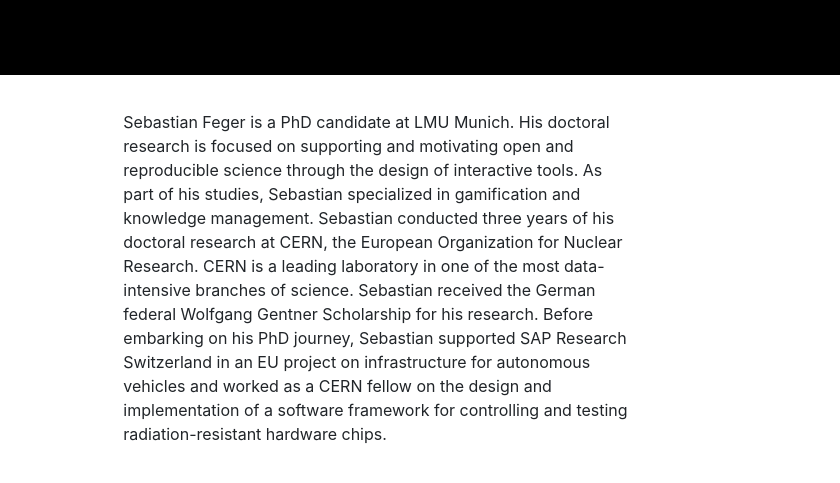
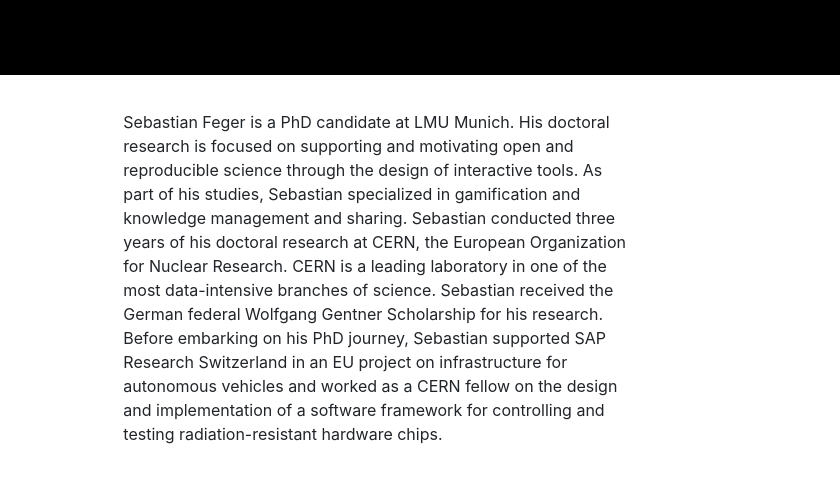
Before and after one commit to sefeg/sefeg.github.io, a plain HTML site: page index.html in a window 1280 px wide. Shown: the part 301-784 px from the top of the page, 440-1280 px from the left. Drawn offline with nearby package versions, Linux system fonts and the light colour scheme.

Commit message:
Text change on landing page

```diff
--- a/index.html
+++ b/index.html
@@ -65,7 +65,7 @@
                                 His doctoral research is focused on supporting and motivating
                                 open and reproducible science through the design of
                                 interactive tools. As part of his studies, Sebastian specialized
-                                in gamification and knowledge management. Sebastian conducted three years of his
+                                in gamification and knowledge management and sharing. Sebastian conducted three years of his
                                 doctoral research at CERN, the European Organization for
                                 Nuclear Research. CERN is a leading laboratory in one of the
                                 most data-intensive branches of science. Sebastian received
```
